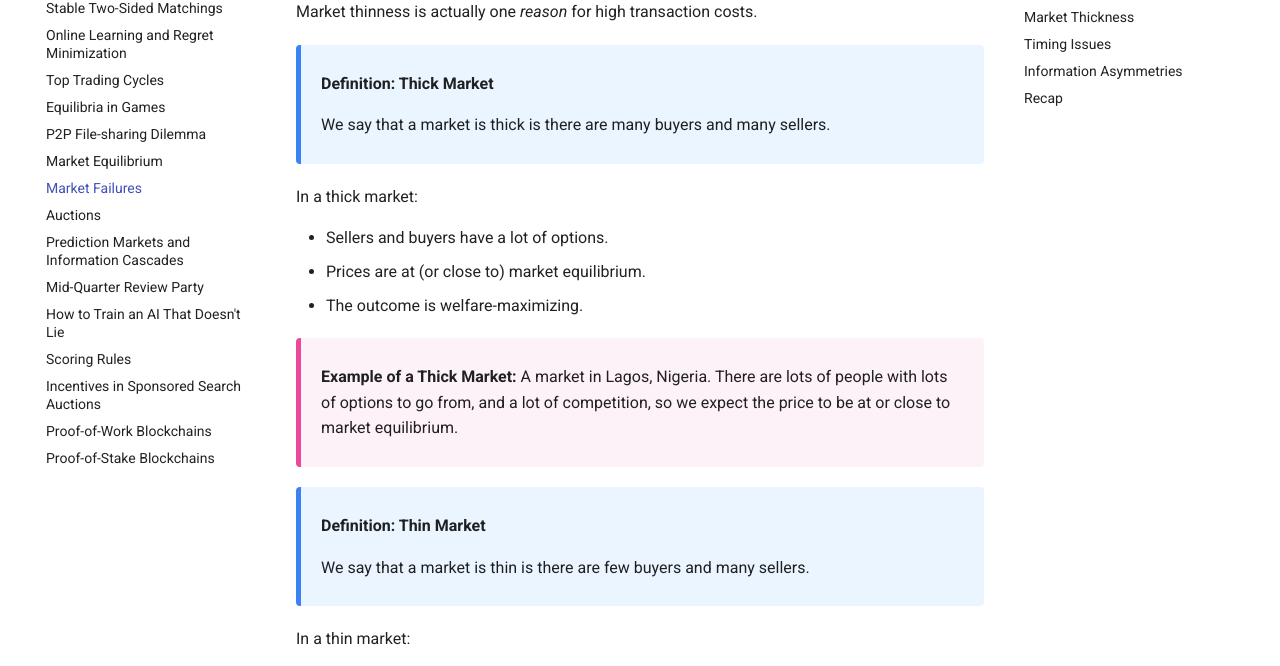
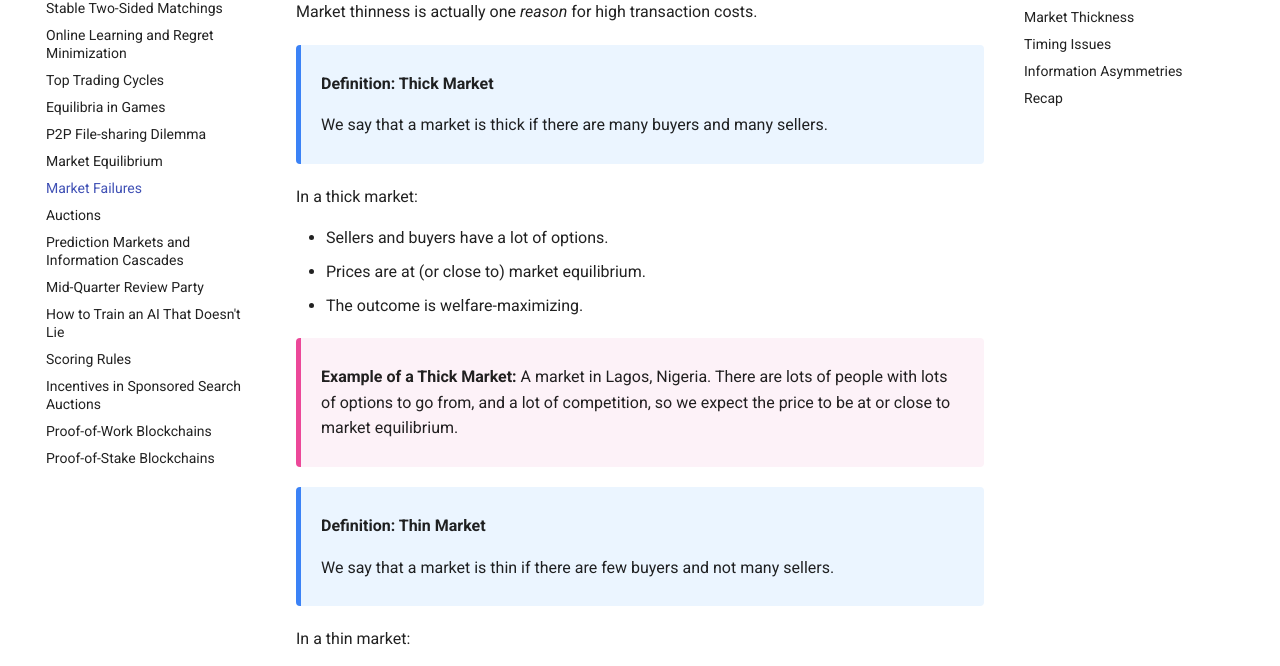
Before and after one commit to thibaudclement/cs269i, an MkDocs documentation site: the page built from docs/lecture-7.md, in a window 1280 px wide and 900 px high, scrolled down 3065 px. Shown: the part 145-811 px from the top of the window. Built offline with MkDocs 1.6.1 and Material for MkDocs 9.7.7, drawn with Linux system fonts in a browser that asks for light colours; some of the changed text lies outside the part shown.

Commit message:
Fix minor typos in content of Lecture 7

```diff
--- a/docs/lecture-7.md
+++ b/docs/lecture-7.md
@@ -105,7 +105,7 @@ Market thinness is actually one _reason_ for high transaction costs.
 <div class="definition" markdown="1">
 **Definition: Thick Market**
 
-We say that a market is thick is there are many buyers and many sellers.
+We say that a market is thick if there are many buyers and many sellers.
 </div>
 
 In a thick market:
@@ -121,7 +121,7 @@ In a thick market:
 <div class="definition" markdown="1">
 **Definition: Thin Market**
 
-We say that a market is thin is there are few buyers and many sellers.
+We say that a market is thin if there are few buyers and not many sellers.
 </div>
 
 In a thin market:
@@ -159,7 +159,7 @@ This is why monopolies are a real problem, especially in a thin market. However,
 What can we do about it?
 
 <div class="remark" markdown="1">
-** Market Thinness Mitigation Strategies**
+**Market Thinness Mitigation Strategies**
 
 If monopolies and thin markets are a problem, then one solution is to build a thick market (or make a market thicker).
 
```
